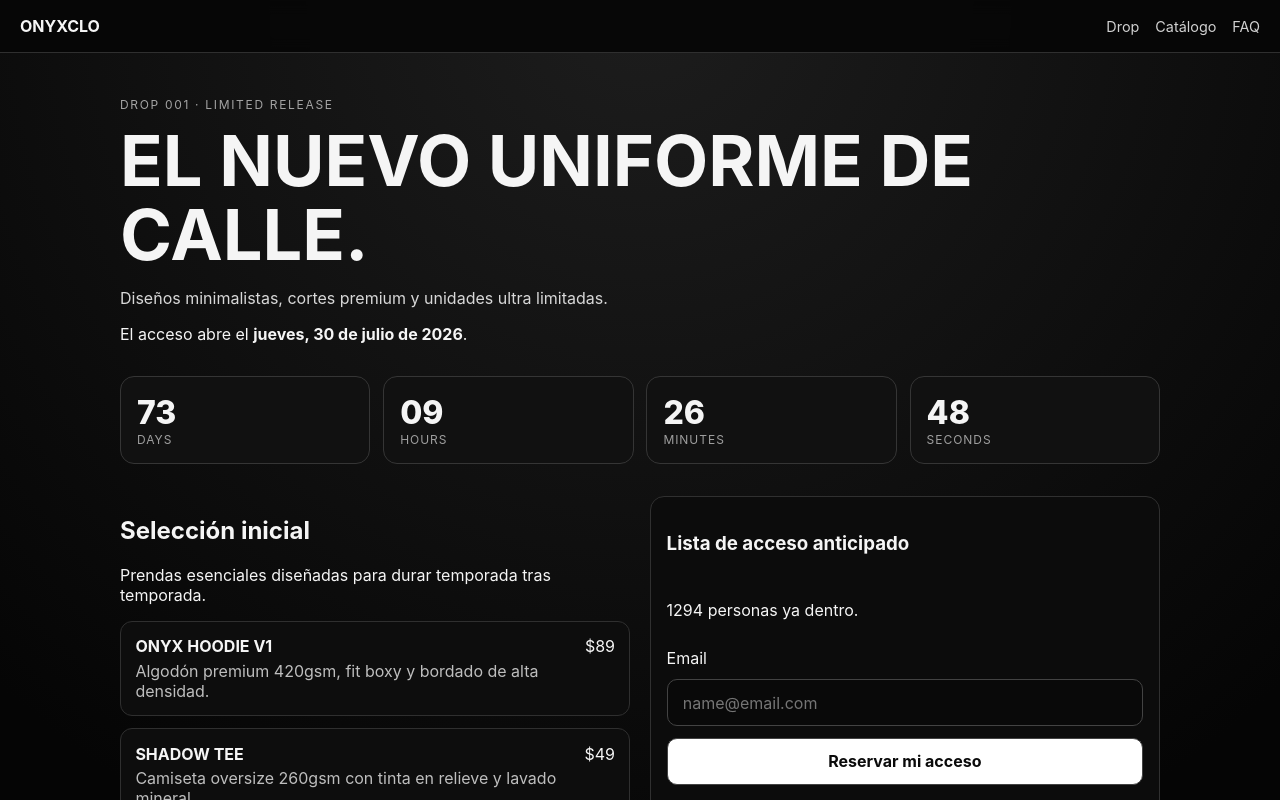
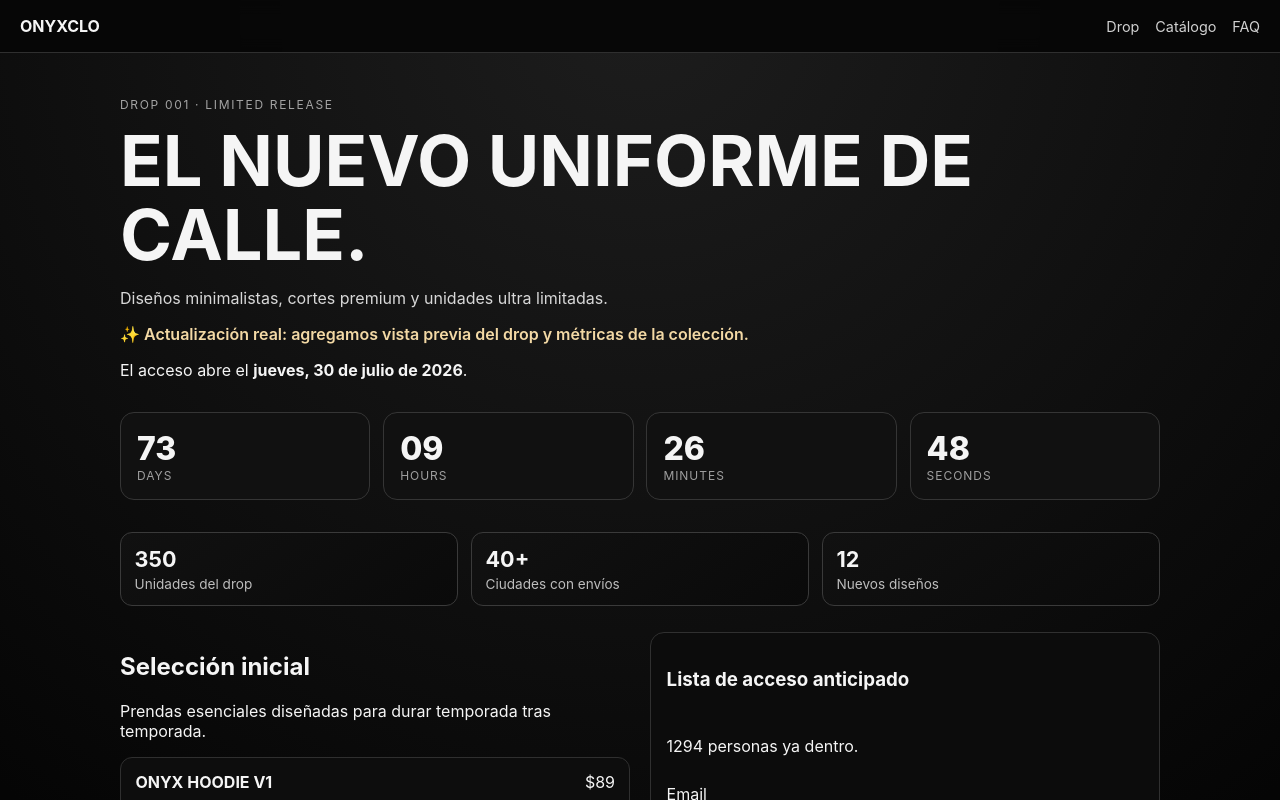
Before and after one commit to strugurelu/OnyxClo, a React (Vite) app: page / in a window 1280 px wide. Shown: the top 800 px of the page. Built offline with nearby package versions, Linux system fonts and the light colour scheme.

Commit message:
Add visible drop update section and ignore build artifacts

```diff
--- a/src/App.jsx
+++ b/src/App.jsx
@@ -20,6 +20,12 @@ const products = [
     price: '$110',
     detail: 'Cargo técnico con 6 bolsillos funcionales y caída recta.'
   }
+]
+
+const collectionStats = [
+  { label: 'Unidades del drop', value: '350' },
+  { label: 'Ciudades con envíos', value: '40+' },
+  { label: 'Nuevos diseños', value: '12' }
 ]
 
 const faqs = [
@@ -146,6 +152,7 @@ export default function App() {
           <p className="eyebrow">DROP 001 · LIMITED RELEASE</p>
           <h1>EL NUEVO UNIFORME DE CALLE.</h1>
           <p className="lead">Diseños minimalistas, cortes premium y unidades ultra limitadas.</p>
+          <p className="flash">✨ Actualización real: agregamos vista previa del drop y métricas de la colección.</p>
           <p>El acceso abre el <strong>{displayDate}</strong>.</p>
 
           <section className="countdown" aria-label="Cuenta atrás del drop">
@@ -156,6 +163,15 @@ export default function App() {
               </article>
             ))}
           </section>
+        </section>
+
+        <section className="stats" aria-label="Resumen de la colección">
+          {collectionStats.map((item) => (
+            <article key={item.label}>
+              <strong>{item.value}</strong>
+              <span>{item.label}</span>
+            </article>
+          ))}
         </section>
 
         <section className="split" id="catalogo">
--- a/src/index.css
+++ b/src/index.css
@@ -172,3 +172,34 @@ button {
   margin: 0;
   color: #e1e1e1;
 }
+
+.flash {
+  margin-top: 0.6rem;
+  color: #f3d9a5;
+  font-weight: 600;
+}
+
+.stats {
+  display: grid;
+  grid-template-columns: repeat(auto-fit, minmax(170px, 1fr));
+  gap: 0.8rem;
+  margin: 0 0 1.6rem;
+}
+
+.stats article {
+  border: 1px solid #3a3a3a;
+  border-radius: 12px;
+  background: linear-gradient(145deg, #111, #0a0a0a);
+  padding: 0.85rem;
+  display: grid;
+  gap: 0.2rem;
+}
+
+.stats strong {
+  font-size: 1.35rem;
+}
+
+.stats span {
+  color: #bdbdbd;
+  font-size: 0.85rem;
+}
```
Also changed, not shown: 1 other file (tests, documents, lock files or other folders).
